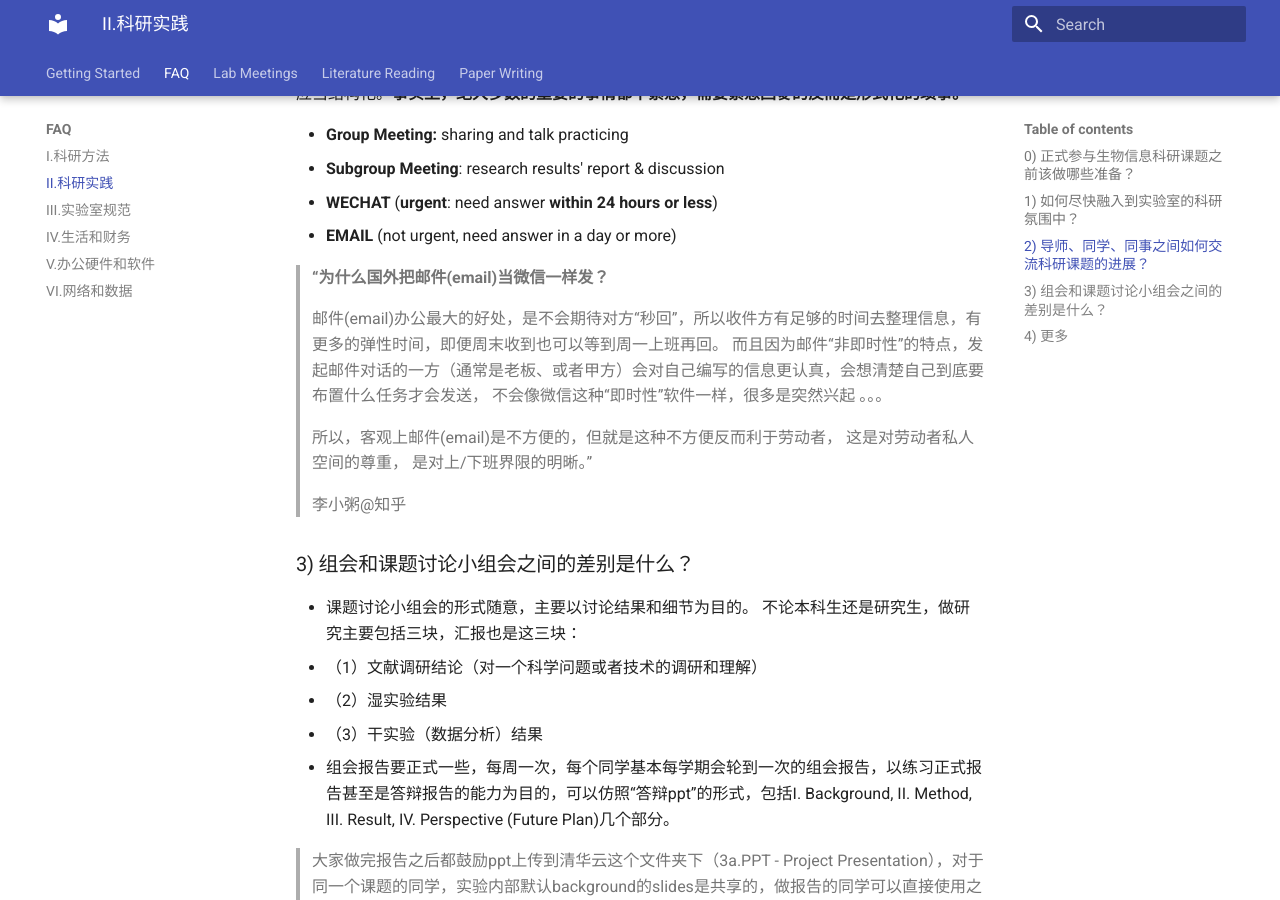
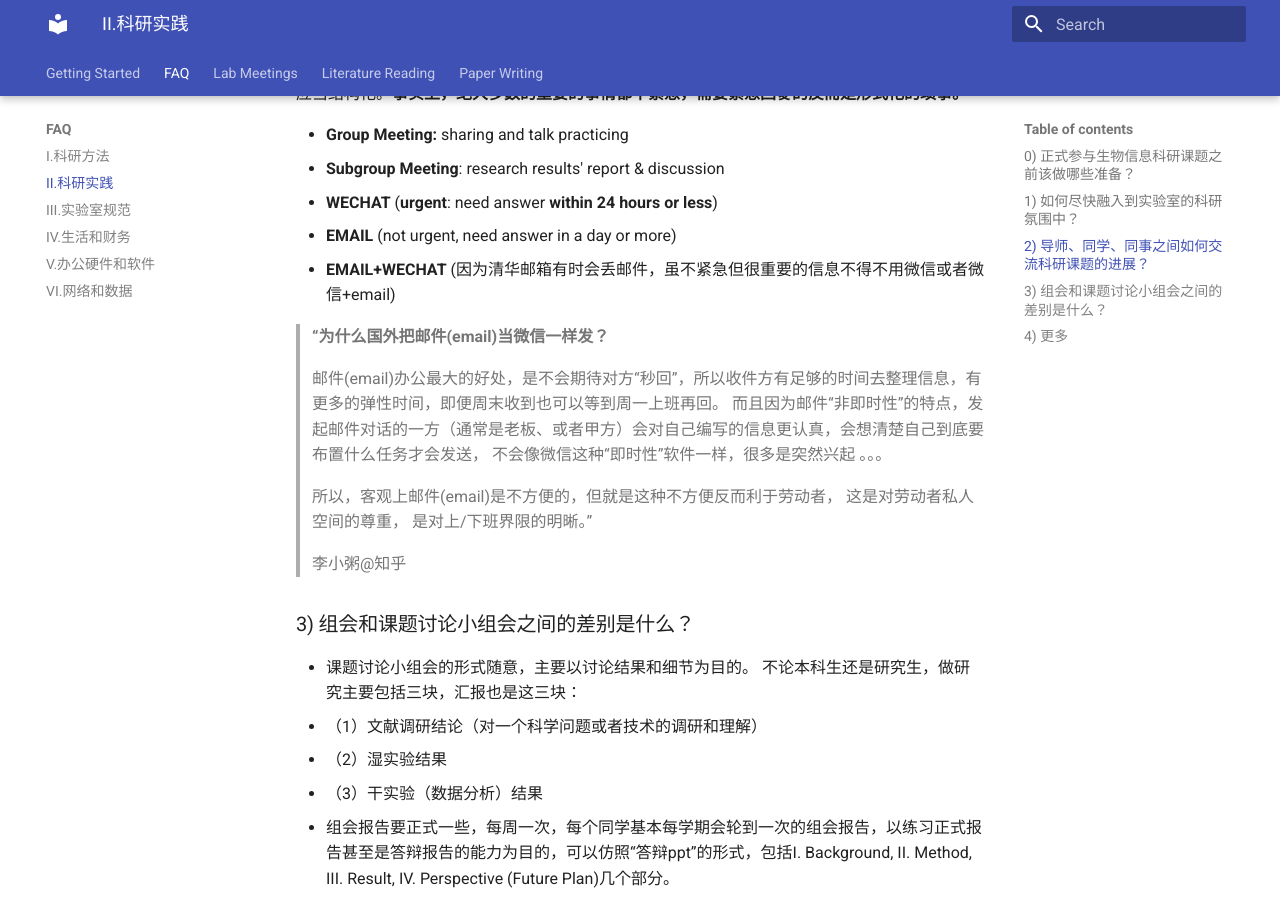
Before and after one commit to lulab/mkdocs, an MkDocs documentation site: the page built from docs/faq/faq-2.md, in a window 1280 px wide and 900 px high, scrolled down 2025 px. Built offline with MkDocs 1.6.1 and Material for MkDocs 9.7.7, drawn with Linux system fonts in a browser that asks for light colours; emoji names are drawn with the system emoji font.

Commit message:
Update faq-2.md

```diff
--- a/docs/faq/faq-2.md
+++ b/docs/faq/faq-2.md
@@ -69,6 +69,7 @@
 * **Subgroup Meeting**: research results' report & discussion
 * **WECHAT** (**urgent**: need answer **within 24 hours or less**)
 * **EMAIL** (not urgent, need answer in a day or more)
+* **EMAIL+WECHAT** (因为清华邮箱有时会丢邮件，虽不紧急但很重要的信息不得不用微信或者微信+email)
 
 > **“为什么国外把邮件(email)当微信一样发？**
 >
```
